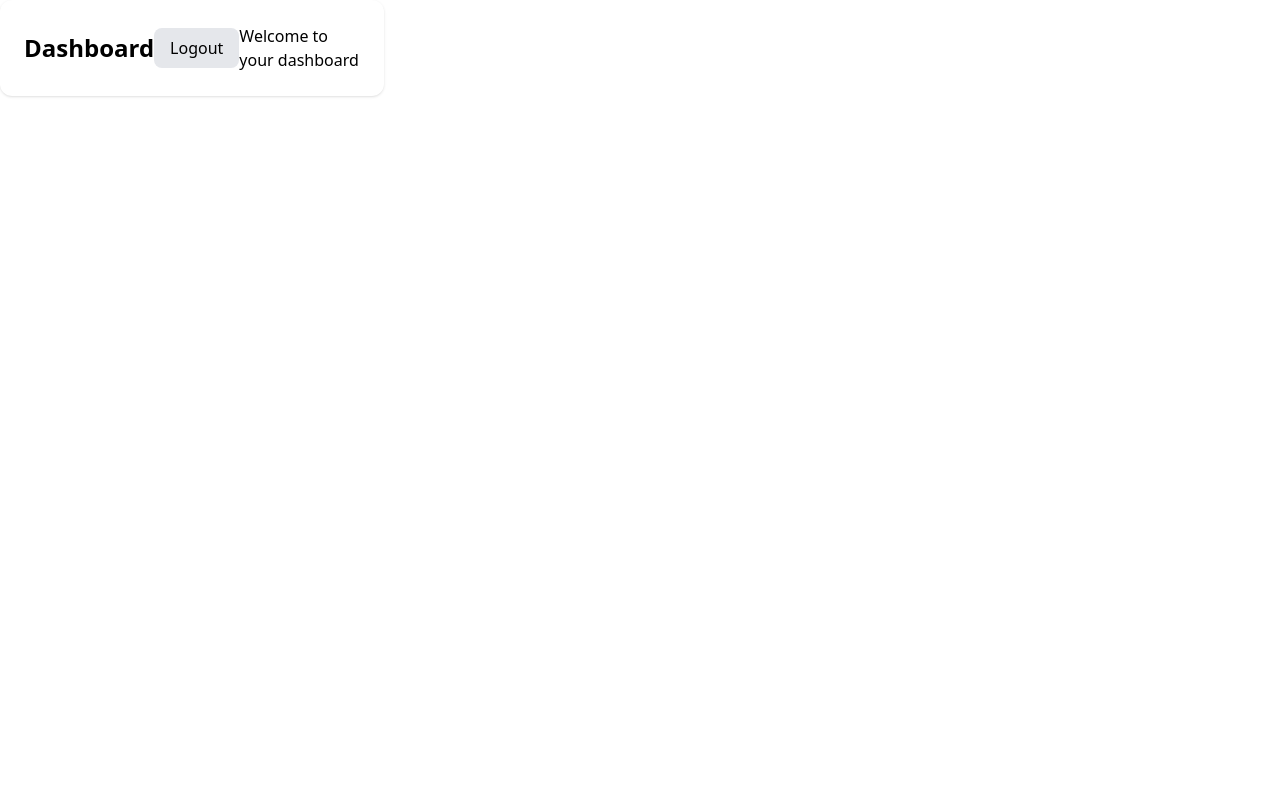
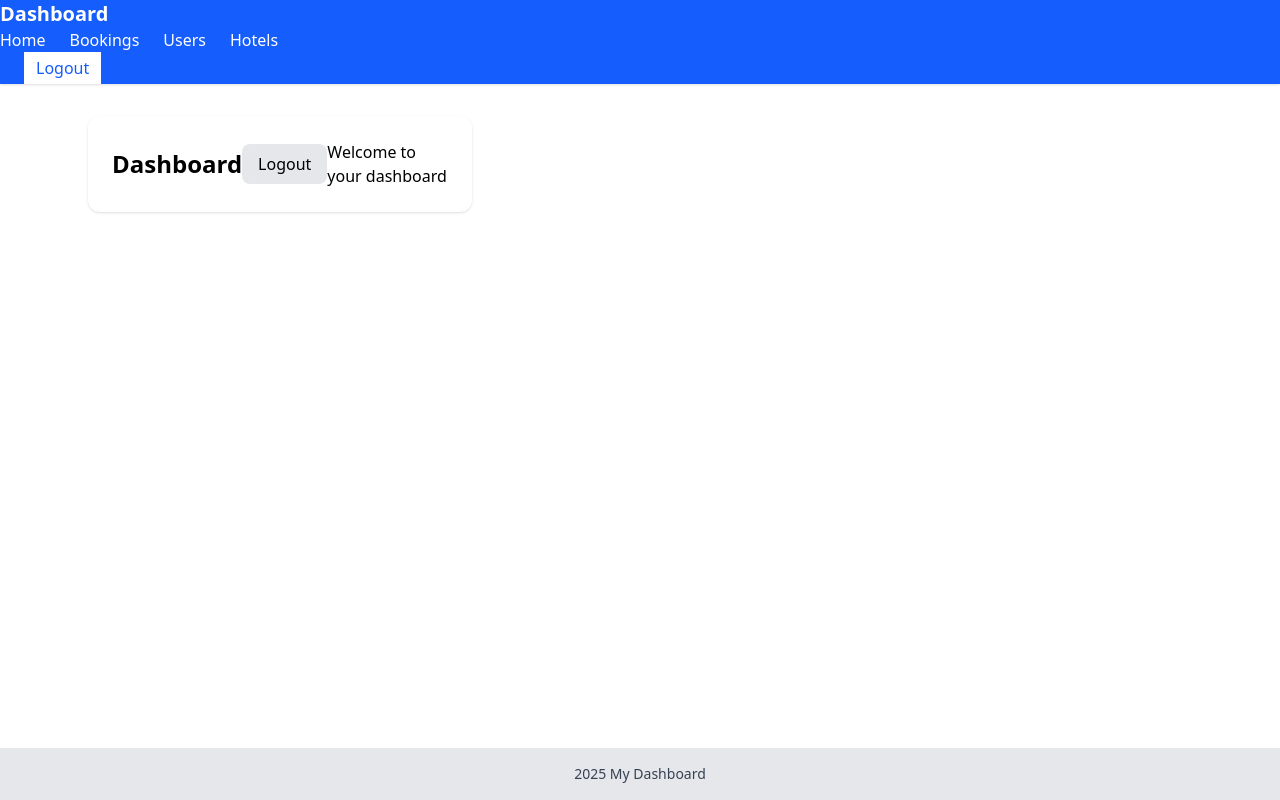
Before and after one commit to SanjayaPrasadRajapaksha/Hotel_Booking-Admin_Panel, a Next.js app: page /dashboard in a window 1280 px wide. Built offline with nearby package versions, Linux system fonts and the light colour scheme.

Commit message:
Add layout page

```diff
--- /dev/null
+++ b/app/dashboard/layout.tsx
@@ -0,0 +1,39 @@
+'use client'
+import React from "react";
+import {useRouter} from "next/navigation";
+import Link from "next/link";
+
+export default function DashboardLayout({children}: { children: React.ReactNode }) {
+    const router = useRouter();
+
+    function handleLogout() {
+        router.push("/");
+    }
+
+
+    return(
+        <div className="flex flex-col min-h-screen">
+            <header className="w-full bg-blue-600 text-white shadow">
+                <h1 className="text-xl font-bold">Dashboard</h1>
+                <nav className="space-x-6">
+                    <Link href="/dashboard" className='hover:underline'>Home</Link>
+                    <Link href="/dashboard/bookings" className='hover:underline'>Bookings</Link>
+                    <Link href="/dashboard/users" className='hover:underline'>Users</Link>
+                    <Link href="/dashboard/hotels" className='hover:underline'>Hotels</Link>
+                </nav>
+                <button
+                    onClick={handleLogout}
+                    className="ml-6 px-3 py-1 bg-white text-blue-600 hover:bg-gray-100">
+                    Logout
+                </button>
+            </header>
+            <main className="flex:1 max-w-6xl mx-auto w-full px-6 py-8">
+                {children}
+            </main>
+            <footer className="w-full bg-gray-200 text-center py-4 mt-auto">
+                <p className="text-sm text-gray-700">{new Date().getFullYear()} My Dashboard</p>
+            </footer>
+        </div>
+    );
+
+}
```
Also changed, not shown: app/dashboard/bookings/page.tsx (added), app/dashboard/hotels/page.tsx (added), app/dashboard/users/page.tsx (added).
